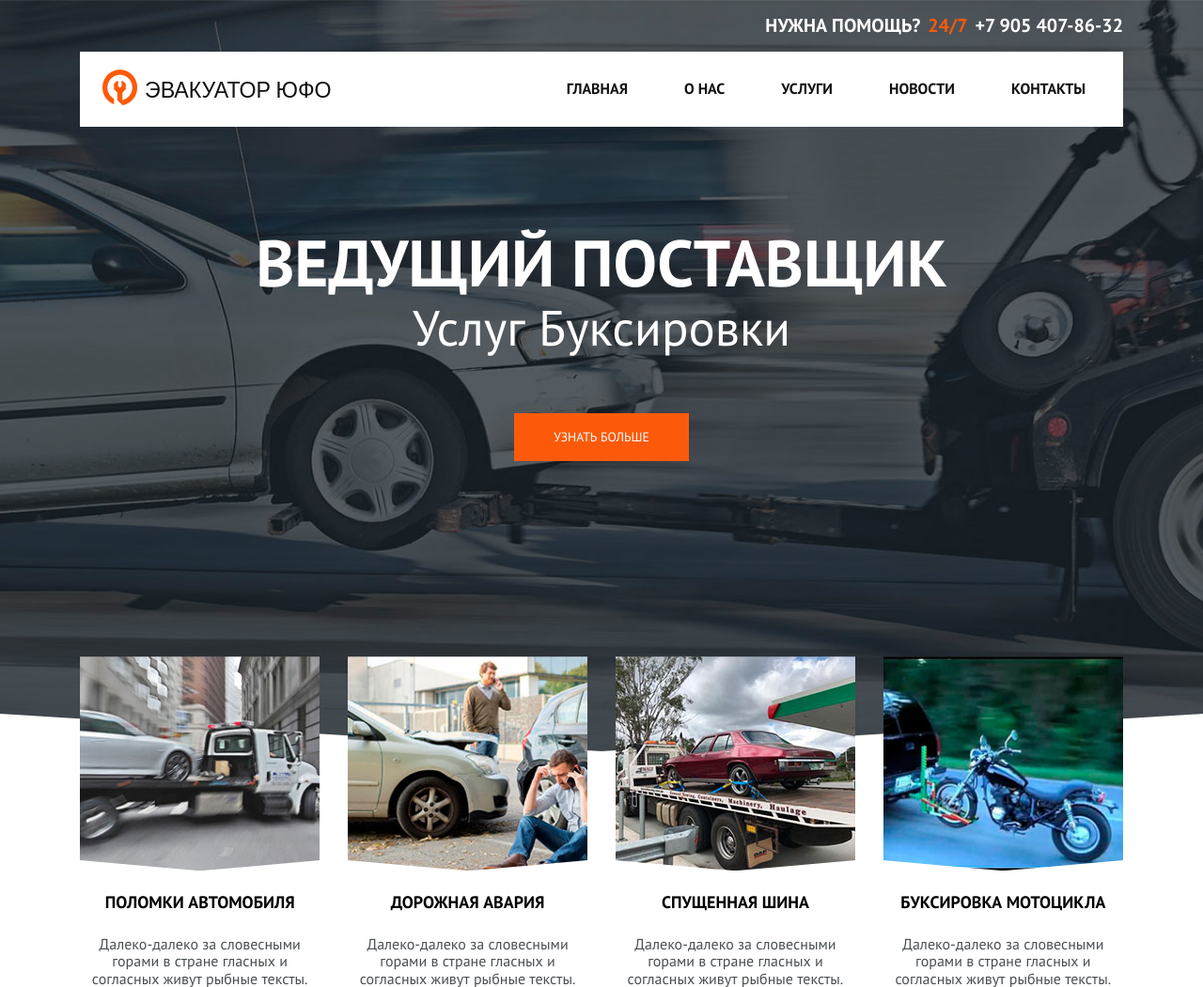
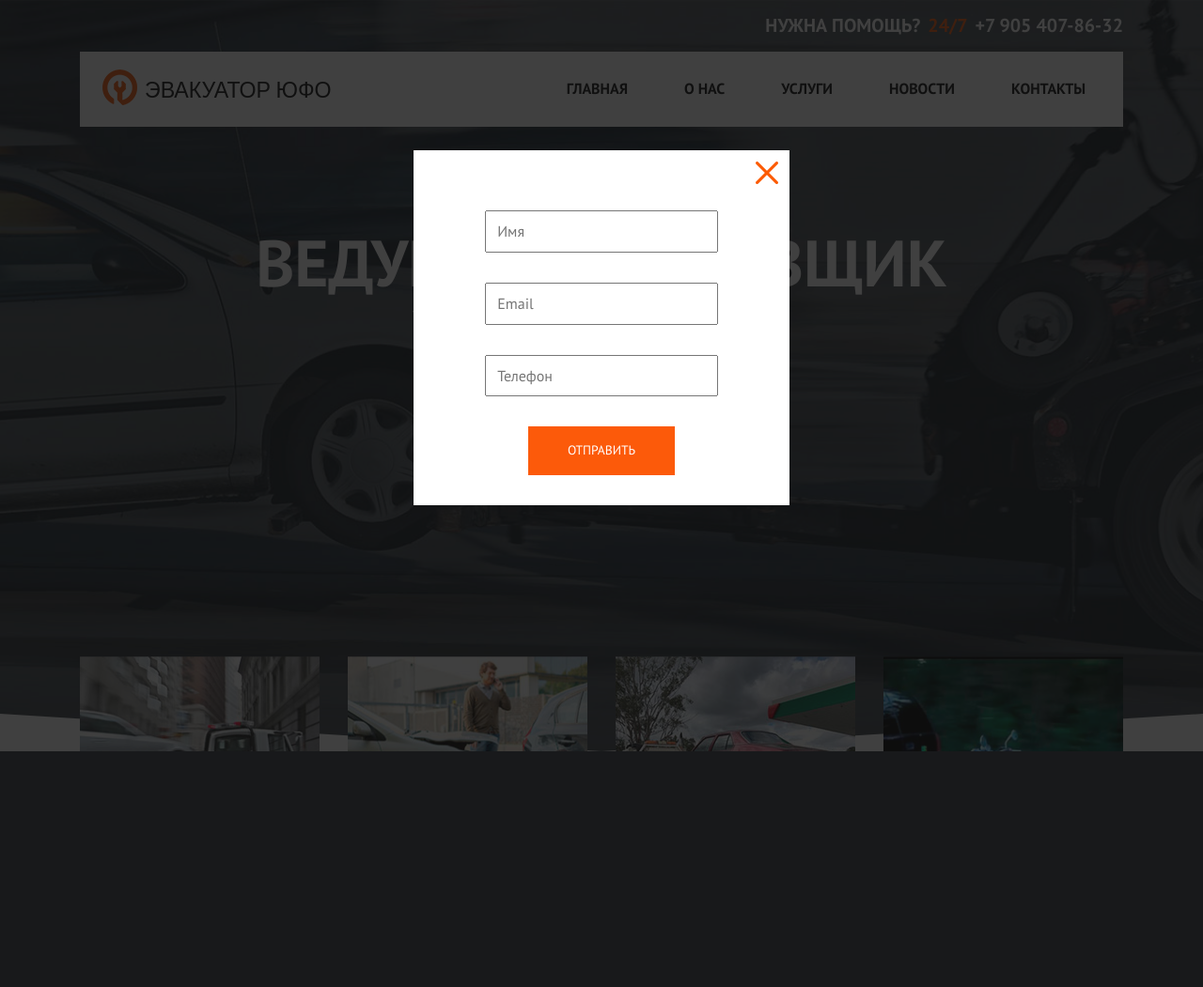
Before and after one commit to andrea-konova/towTruck, a PHP site: page / in a window 1280 px wide. Shown: the top 1051 px of the page at 94% size. After the commit the page ends 800 px from the top, so only its background shows below. Run offline with PHP 8.4, Linux system fonts and the light colour scheme; some web fonts are replaced.

Commit message:
fix: fixed popup bg-color

```diff
--- a/css/style.css
+++ b/css/style.css
@@ -810,7 +810,7 @@
   color: #111111; }
 
 .popup {
-  display: none;
+  display: block;
   position: fixed;
   left: 0;
   top: 0;
@@ -818,7 +818,7 @@
   width: 100%;
   height: 100%;
   z-index: 3;
-  background-color: rgba(17, 17, 17, 0.5); }
+  background-color: rgba(17, 17, 17, 0.8); }
   .popup__close {
     position: absolute;
     top: 0;
--- a/sass/templates/_popup.sass
+++ b/sass/templates/_popup.sass
@@ -7,7 +7,7 @@
   width: 100%
   height: 100%
   z-index: 3
-  background-color: rgba($black, 0.5)
+  background-color: rgba($black, 0.8)
   &__close
     position: absolute
     top: 0
```
